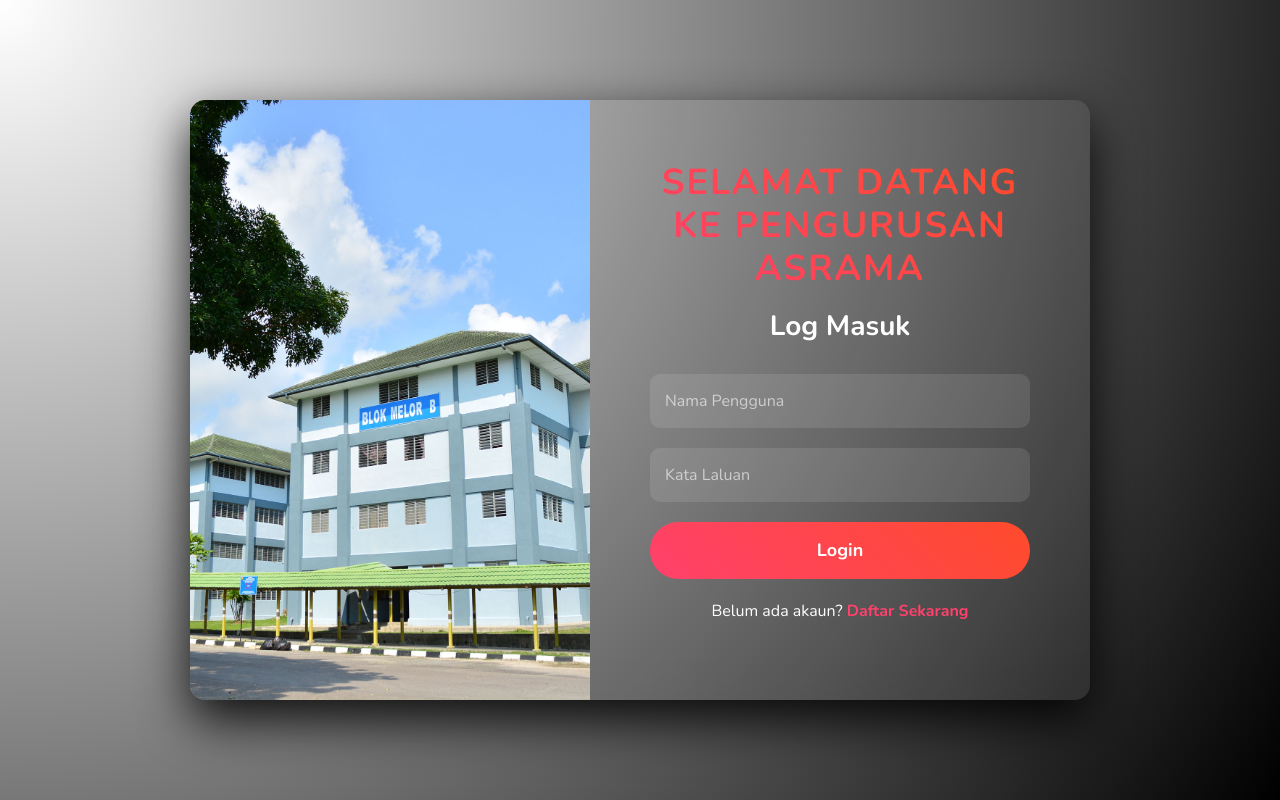
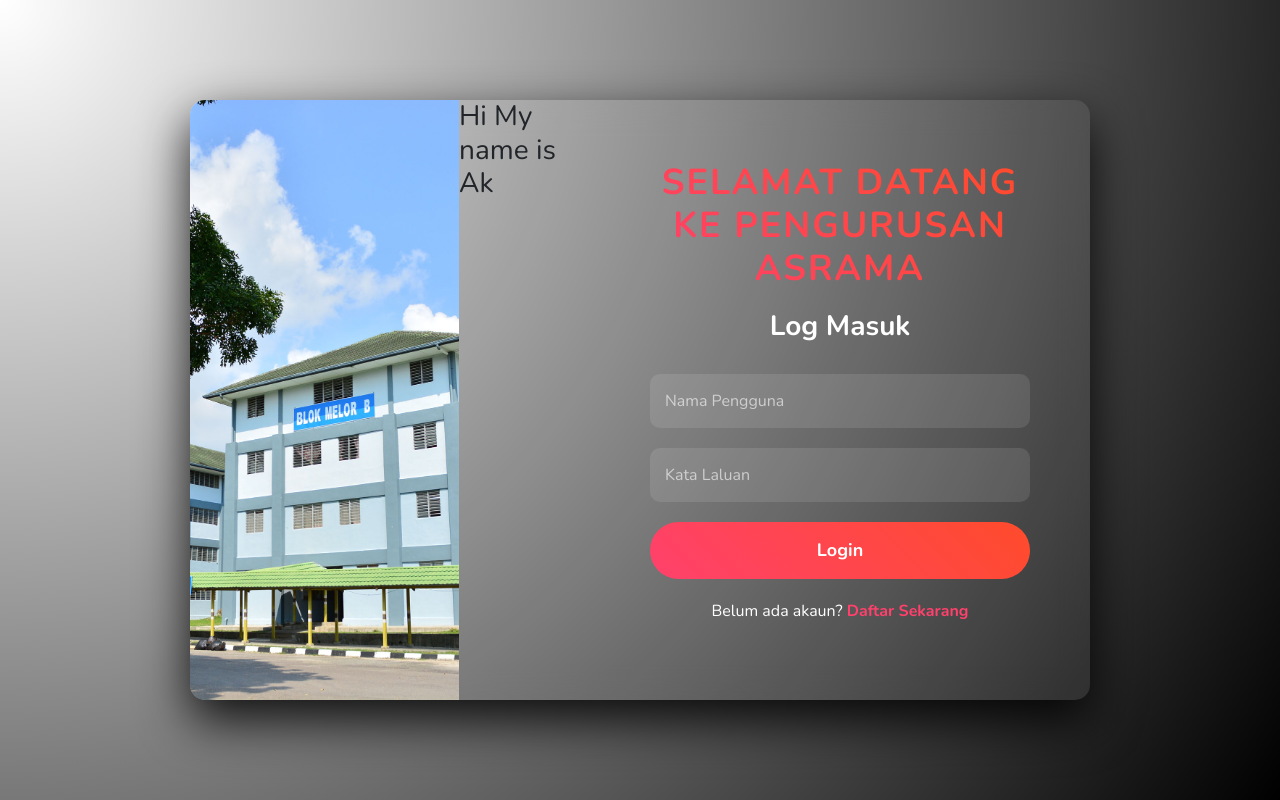
Before and after one commit to harrisidzham/pengurusanAsrama, a PHP site: page /login.php in a window 1280 px wide. Run offline with PHP 8.4, Linux system fonts and the light colour scheme.

```diff
--- a/login.php
+++ b/login.php
@@ -172,6 +172,7 @@ if ($_SERVER["REQUEST_METHOD"] == "POST") {
     <div class="container">
 
         <div class="login-image"></div>
+        <h3>Hi My name is Ak</h3>
 
 
         <div class="login-form-container">
```
